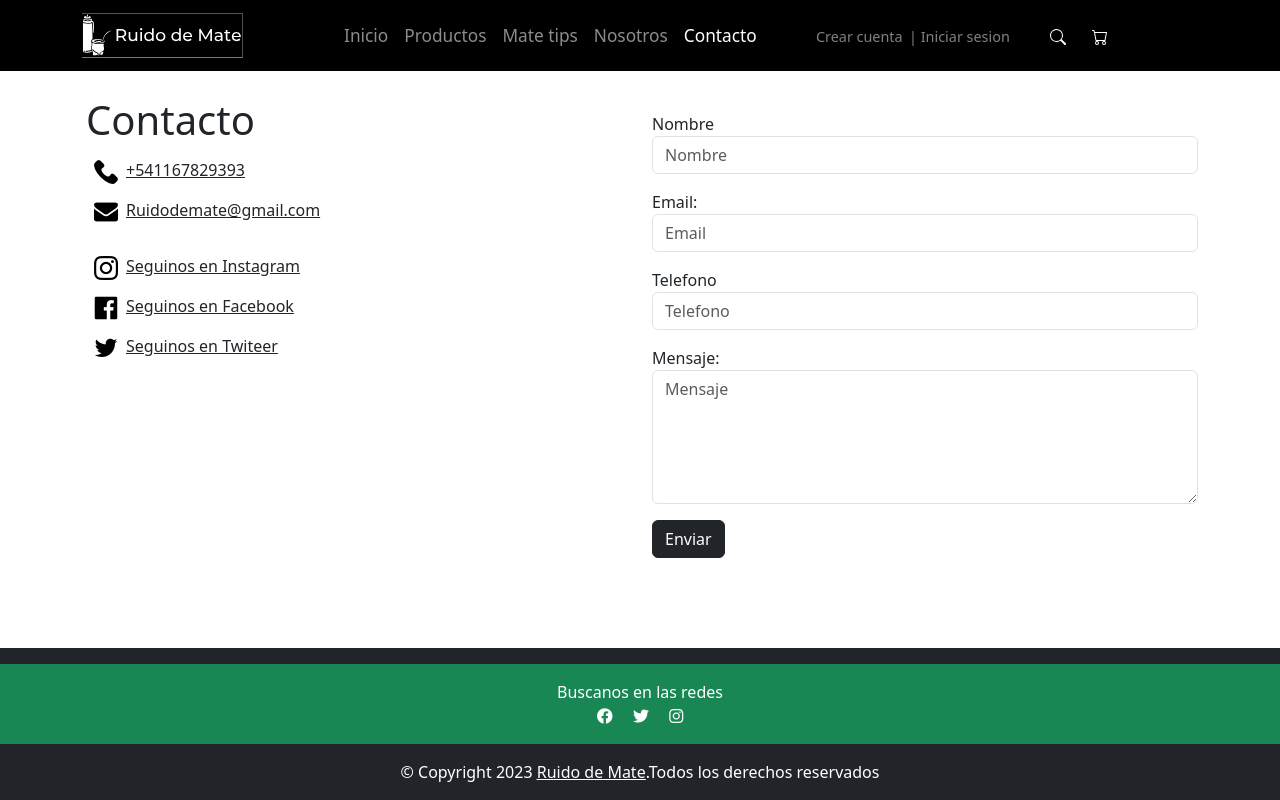
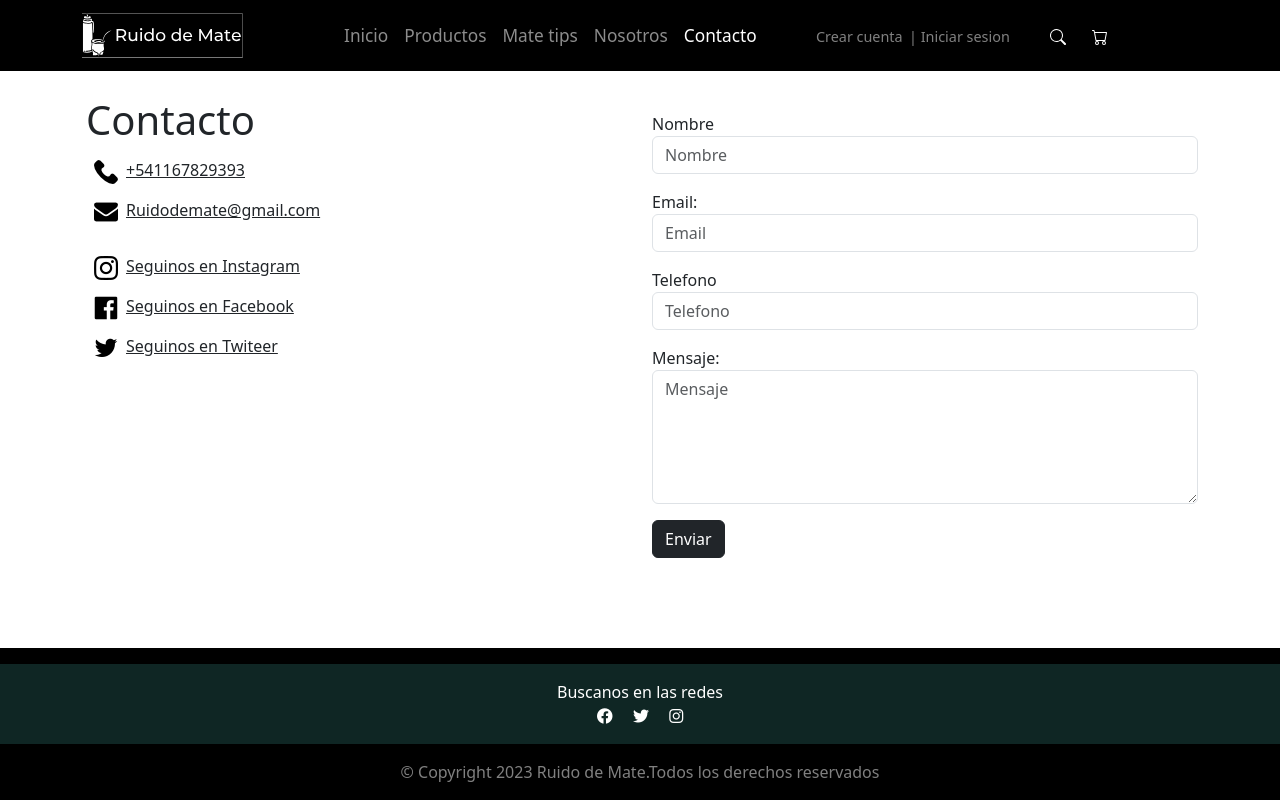
Before and after one commit to LautaroAmezaga/PreEntrega3Amezaga, a website: page pages/Contacto.html in a window 1280 px wide. Drawn offline with nearby package versions, Linux system fonts and the light colour scheme.

Commit message:
Cree el footer

```diff
--- a/pages/Contacto.html
+++ b/pages/Contacto.html
@@ -216,25 +216,26 @@
       </div>
     </main>
     <!-- Footer -->
-    <footer class="footer mt-auto bg-dark pt-3 md">
-      <div class="text-bg-success text-center p-3">
+    <!-- Footer -->
+    <footer class="pt-3 mt-auto md">
+      <div class=" footer-sm text-center p-3">
         Buscanos en las redes
         <!-- Iconos Sociales -->
         <div>
-          <a class="text-bg-success m-2" href="#"
+          <a class="m-2" href="#"
             ><i class="fa-brands fa-facebook"></i
           ></a>
-          <a class="text-bg-success m-2" href="#"
+          <a class="m-2" href="#"
             ><i class="fa-brands fa-twitter"></i
           ></a>
-          <a class="text-bg-success m-2" href="#"
+          <a class="m-2" href="#"
             ><i class="fa-brands fa-instagram"></i
           ></a>
         </div>
       </div>
-      <div class="text-bg-dark text-center p-3">
+      <div class="footer-copyright text-center p-3">
         &copy; Copyright 2023
-        <a class="text-bg-dark" href="#"><u>Ruido de Mate</u></a
+        <a href="#">Ruido de Mate</a
         >.Todos los derechos reservados
       </div>
     </footer>
--- a/scss/_footer.scss
+++ b/scss/_footer.scss
@@ -1,3 +1,20 @@
 footer{
     background-color: $primary-color;
+
+    .footer-sm{
+        background-color: $tertiary-color;
+        color: $secondary-color;
+
+        a{
+            color: $secondary-color;
+        }
+    }
+
+    .footer-copyright{
+        color: $quaternary-color;
+        a{
+            color: $quaternary-color;
+            text-decoration: none;
+        }
+    }
 }
```
Also changed, not shown: index.html (+6 -6 lines), pages/Mate tips.html (+7 -7 lines), pages/Nosotros.html (+7 -7 lines), pages/Productos.html (+7 -7 lines), css/style.css, 1 other file.
